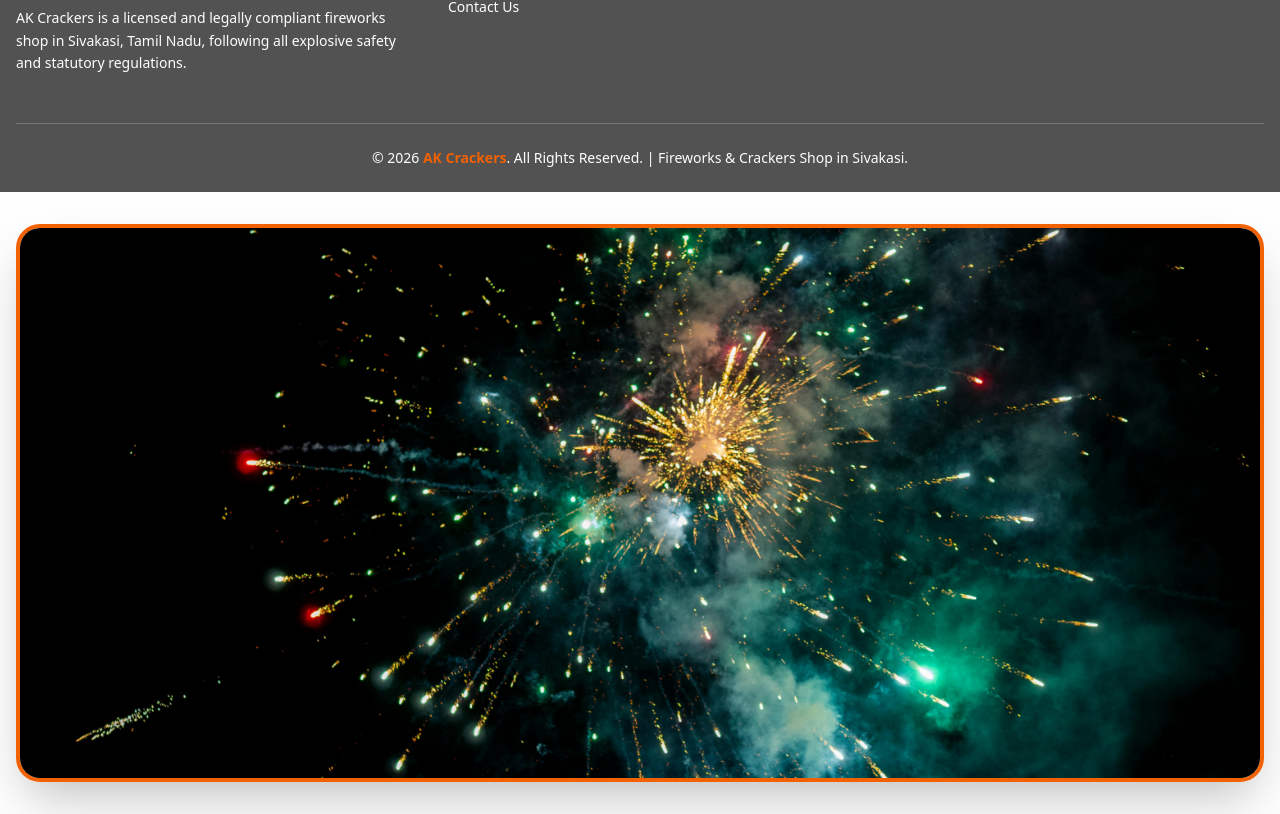
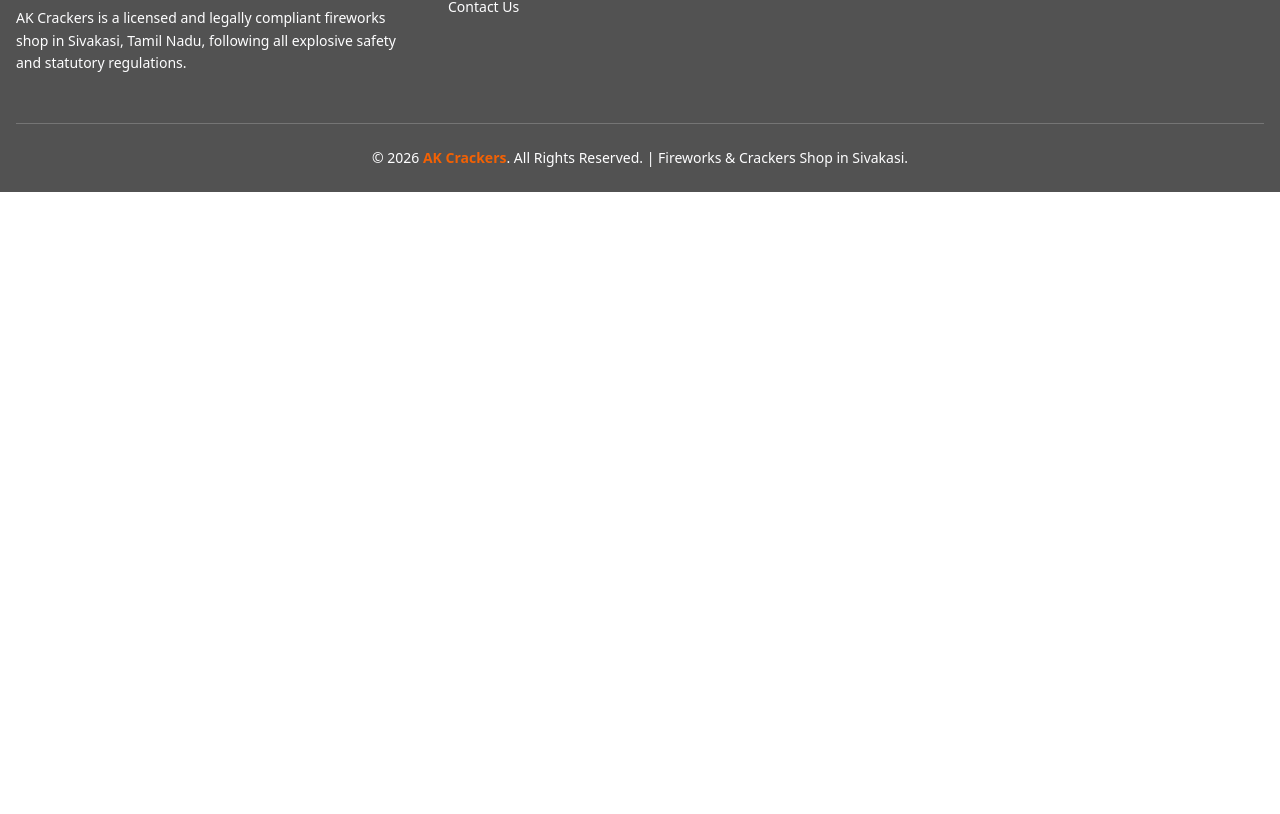
Before and after one commit to DIKSINTH/akcrackers, a React (Vite) app: page / in a window 1280 px wide. Shown: the part 2371-3185 px from the top of the page. After the commit the page ends 2563 px from the top, so only its background shows below. Built offline with nearby package versions, Linux system fonts and the light colour scheme.

Commit message:
start-project

```diff
--- a/src/pages/Home.jsx
+++ b/src/pages/Home.jsx
@@ -4,7 +4,7 @@ import Suggestions from "../components/Suggestions.jsx";
 import HeroSlider from "../components/HeroSlider.jsx";
 import WhyChooseUs from "../components/WhyChooseUs.jsx";
 import Footer from "../components/Footer.jsx";
-import PromoBanner from "../components/PromoBanner.jsx";
+
 function Home() {
   return (
     <div>
@@ -13,7 +13,6 @@ function Home() {
       <Suggestions />
       <WhyChooseUs />
       <Footer />
-      <PromoBanner />
     </div>
   );
 }
```
